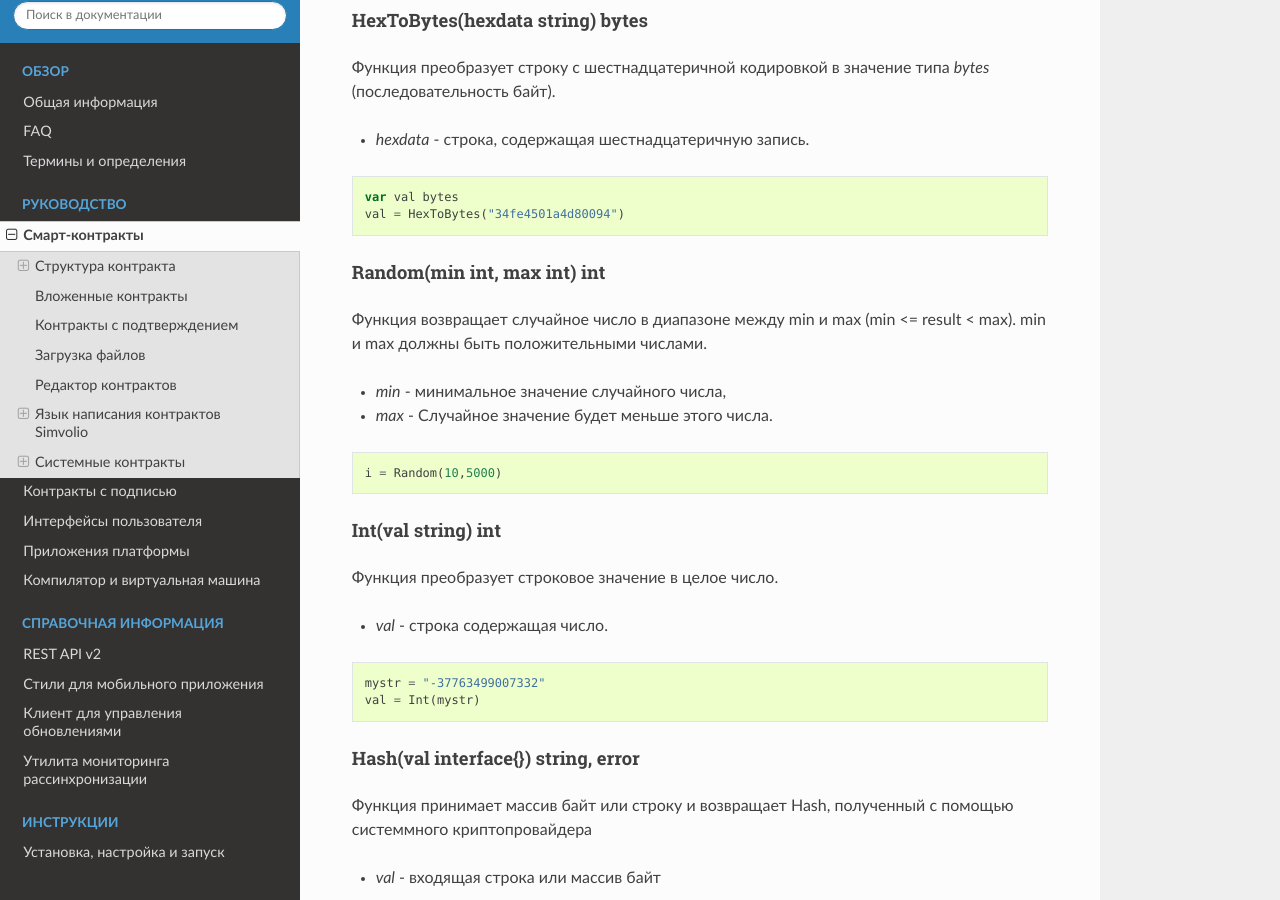
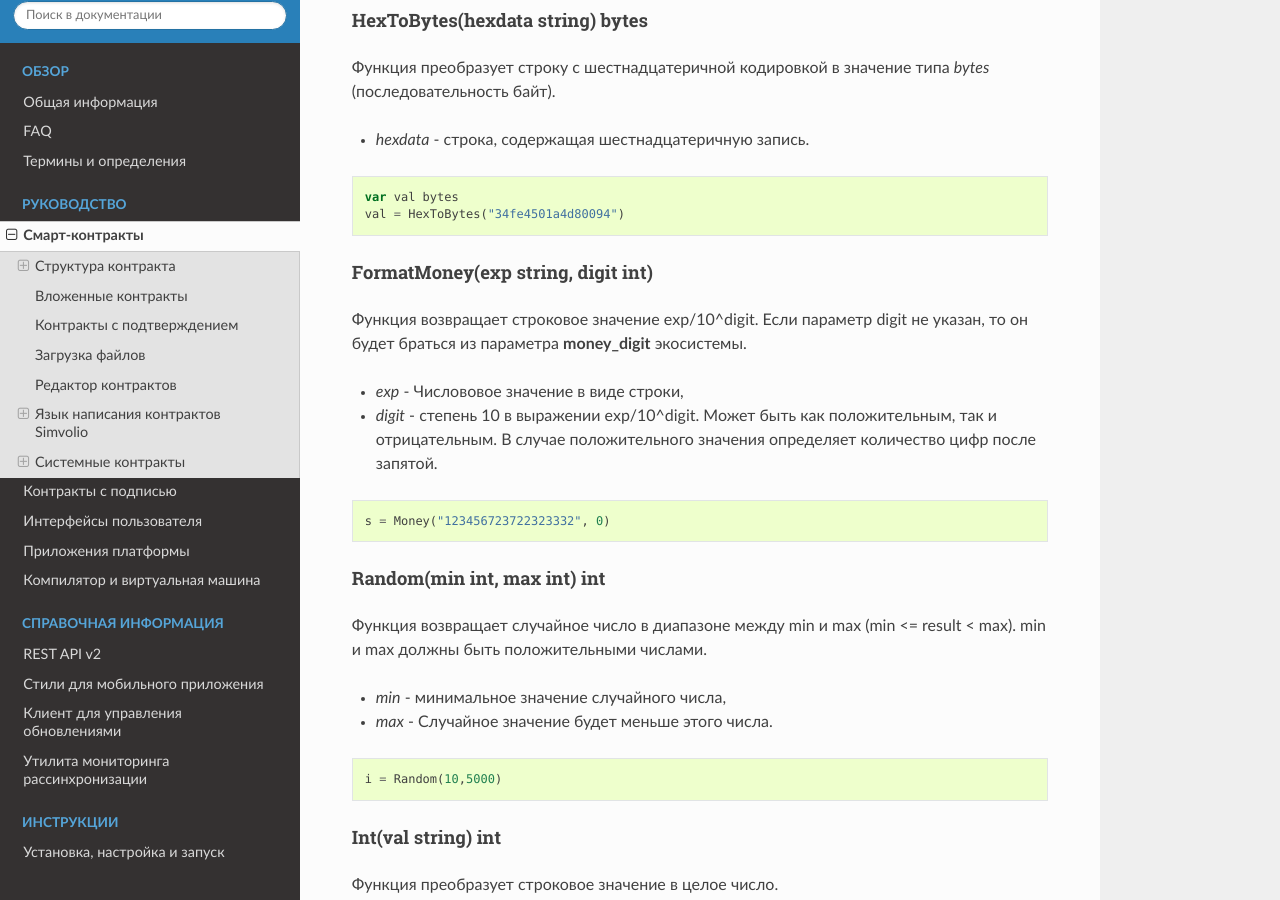
Before and after one commit to AplaProject/apla-docs-ru, a Sphinx documentation site: the page built from source/topics/script.rst, in a window 1280 px wide and 900 px high, scrolled down 27165 px. Built offline with Sphinx 7.4.7 and the Read the Docs theme 2.0.0, drawn with Linux system fonts in a browser that asks for light colours.

Commit message:
Update script.rst

```diff
--- a/source/topics/script.rst
+++ b/source/topics/script.rst
@@ -1098,6 +1098,18 @@ HexToBytes(hexdata string) bytes
     var val bytes
     val = HexToBytes("34fe4501a4d80094")
 
+FormatMoney(exp string, digit int)
+------------------------------
+Функция возвращает строковое значение exp/10^digit. Если параметр digit не указан, то он будет браться из параметра **money_digit** экосистемы.
+
+* *exp* - Числововое значение в виде строки,
+* *digit* - степень 10 в выражении exp/10^digit. Может быть как положительным, так и отрицательным. В случае положительного значения определяет количество цифр после запятой.
+
+.. code:: js
+
+       s = Money("123456723722323332", 0)
+
+
 Random(min int, max int) int
 ----------------------------
 
```
